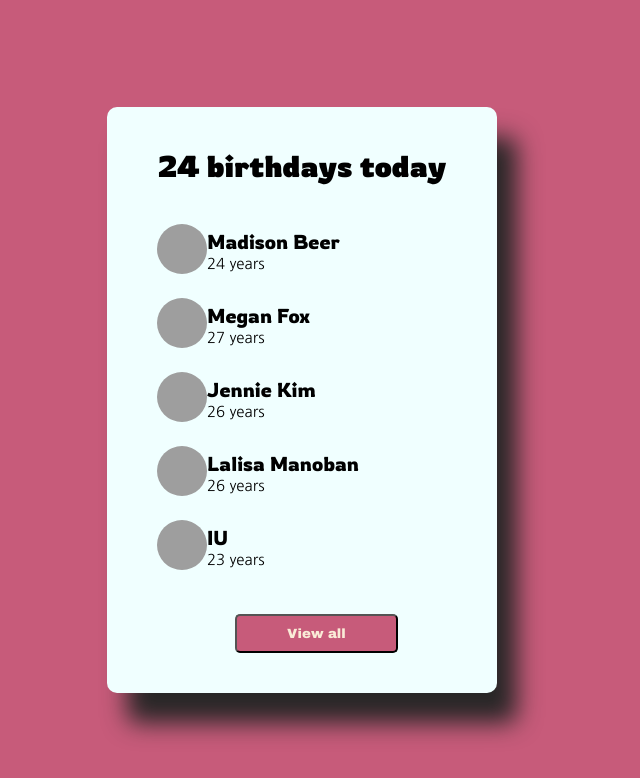
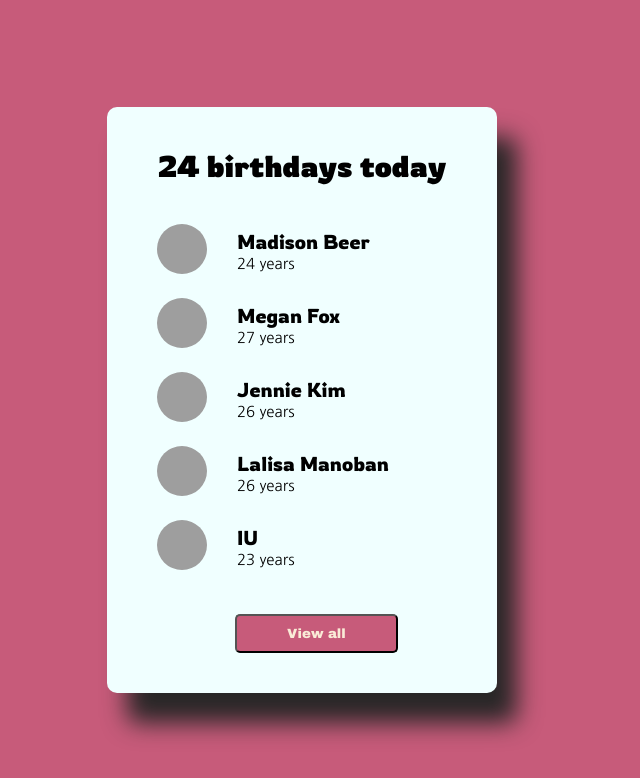
Before and after one commit to nurrvvn/birthdayy, a plain HTML site: page index.html in a window 1280 px wide. Shown: the whole page, without its empty margins (338-978 px from the left). Drawn offline with Linux system fonts and the light colour scheme; grey boxes are pictures that could not be loaded.

Commit message:
Update index.css

```diff
--- a/index.css
+++ b/index.css
@@ -89,3 +89,7 @@ img{
     display: flex;
     flex-direction: column;
 }
+
+.info{
+    margin-left: 30px;
+}
```
